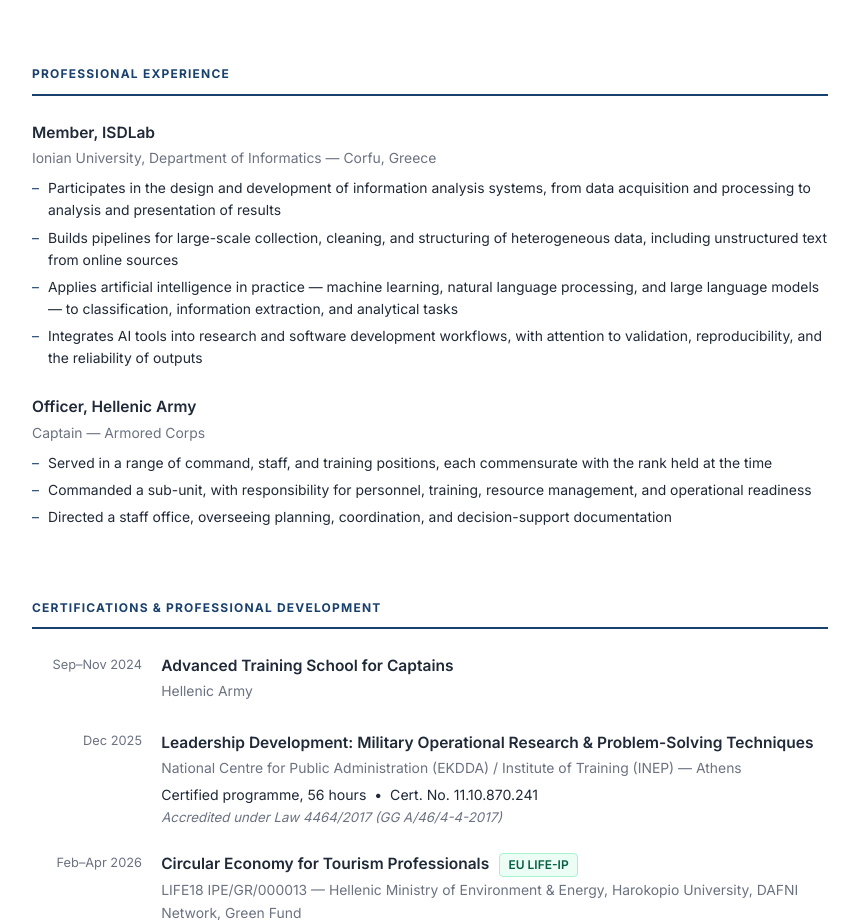
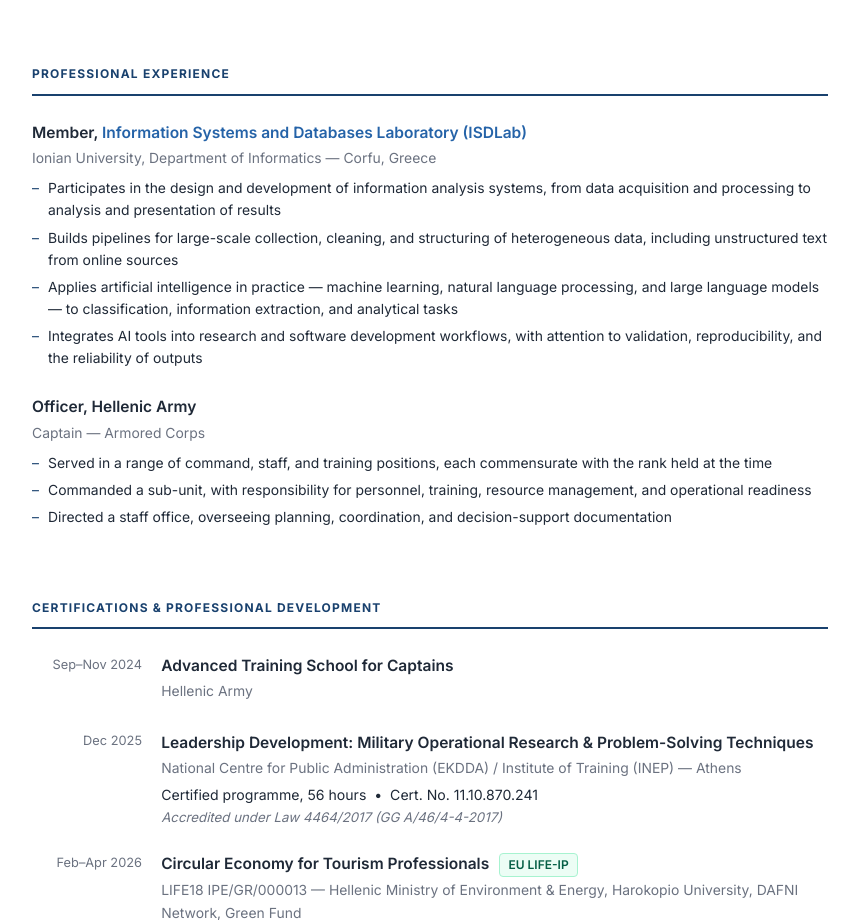
Before and after one commit to ankorf/ankorf.github.io, a plain HTML site: page index.html in a window 1280 px wide. Shown: the part 2331-3251 px from the top of the page, without its empty margins (210-1069 px from the left). Drawn offline with Linux system fonts and the light colour scheme.

Commit message:
Link ISDLab with full laboratory name
Co-Authored-By: Claude Opus 5.5 <noreply@anthropic.com>

```diff
--- a/index.html
+++ b/index.html
@@ -239,7 +239,9 @@
     <h2 class="section-title">Professional Experience</h2>
 
     <div class="entry-body" style="margin-bottom:1.4rem;">
-      <div class="entry-title">Member, ISDLab</div>
+      <div class="entry-title">
+        Member, <a href="https://isdlab.di.ionio.gr/en/" target="_blank" rel="noopener">Information Systems and Databases Laboratory (ISDLab)</a>
+      </div>
       <div class="entry-place">Ionian University, Department of Informatics &mdash; Corfu, Greece</div>
       <div class="entry-desc">
         <ul>
```
